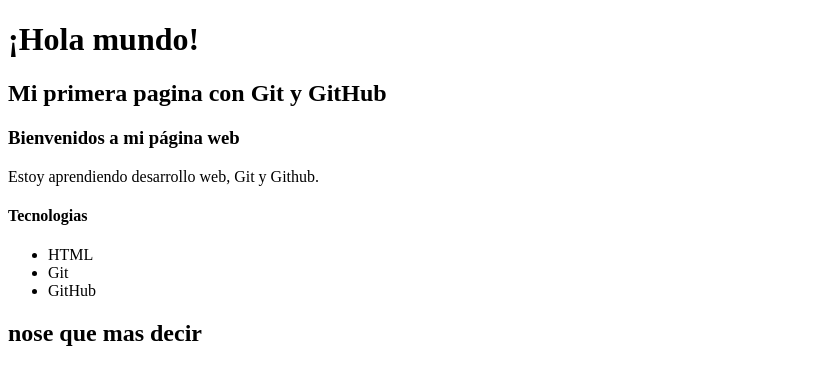
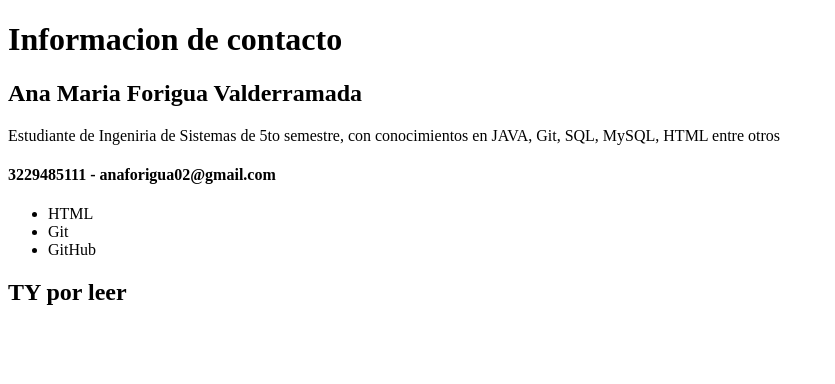
Before and after one commit to anaforigua02-lang/Mi-Pagina-Web, a plain HTML site: page index.html in a window 1280 px wide. Shown: the whole page, without its empty margins (0-835 px from the left). Drawn offline with Linux system fonts and the light colour scheme.

Commit message:
Mi primerito commitsito“

```diff
--- a/index.html
+++ b/index.html
@@ -9,14 +9,11 @@
 
 <body>
 
-<h1>¡Hola mundo! </h1>
-<h2> Mi primera pagina con Git y GitHub</h2>
-<h3> Bienvenidos a mi página web</h3>
-<p>
-Estoy aprendiendo desarrollo web,
-Git y Github. </p>
+<h1> Informacion de contacto </h1>
+<h2> Ana Maria Forigua Valderramada</h2>
+<p> Estudiante de Ingeniria de Sistemas de 5to semestre, con conocimientos en JAVA, Git, SQL, MySQL, HTML entre otros</p>
 
-<h4> Tecnologias </h4>
+<h4> 3229485111 - anaforigua02@gmail.com</h4>
 
 <ul>
 <li>HTML</li>
@@ -26,4 +23,4 @@ Git y Github. </p>
 </ul>
 </body>
 </html>
-<h2> nose que mas decir</h2>
+<h2> TY por leer</h2>
```
Also changed, not shown: 1 other file.
